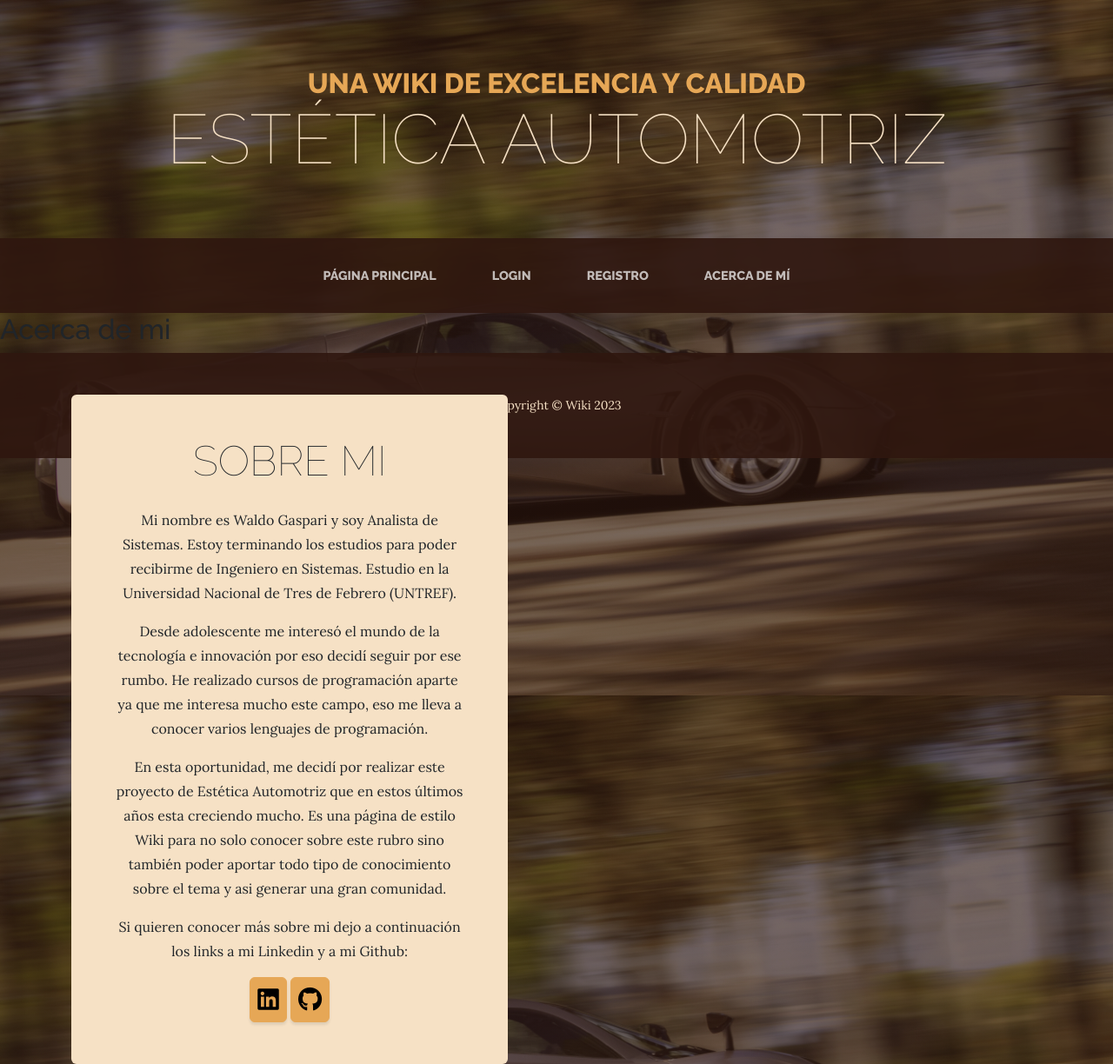
After one commit to WaldoGaspari/Gaspari_Waldo_55630, a Django app: page /acerca_de in a window 1280 px wide. The commit adds this page. Shown: the whole page at 87% size. Run offline with Django 4.2, Linux system fonts and the light colour scheme; some libraries are stand-ins or nearby versions.

Commit message:
Se agrega vista 'Acerca de mi'. Se puede ver estando logueado o no.

```diff
--- /dev/null
+++ b/aplicacion/templates/aplicacion/acerca_de_mi.html
@@ -0,0 +1,36 @@
+{% extends 'aplicacion/base.html' %}
+{% load static %}
+
+{% block titulo %}
+    Acerca de mi
+{% endblock titulo %}
+
+{% block contenido %}
+    <section>
+        <div class="container">
+            <div class="intro">
+                <div class="intro-text left-0 text-center bg-faded p-5 rounded">
+                    <h2 class="section-heading mb-4">
+                        <span class="section-heading-lower">Sobre mi</span>
+                    </h2>
+                    <p class="mb-3">Mi nombre es Waldo Gaspari y soy Analista de Sistemas. Estoy terminando los estudios para poder recibirme de Ingeniero en Sistemas. Estudio en la Universidad Nacional de Tres de Febrero (UNTREF).</p>
+                    <p class="mb-3">Desde adolescente me interesó el mundo de la tecnología e innovación por eso decidí seguir por ese rumbo. He realizado cursos de programación aparte ya que me interesa mucho este campo, eso me lleva a conocer varios lenguajes de programación.</p>
+                    <p class="mb-3">En esta oportunidad, me decidí por realizar este proyecto de Estética Automotriz que en estos últimos años esta creciendo mucho. Es una página de estilo Wiki para no solo conocer sobre este rubro sino también poder aportar todo tipo de conocimiento sobre el tema y asi generar una gran comunidad. </p>
+                    <p class="mb-3">Si quieren conocer más sobre mi dejo a continuación los links a mi Linkedin y a mi Github:</p>
+                    <a
+                        href="https://www.linkedin.com/in/waldo-ezequiel-gaspari"
+                        class="btn btn-primary"
+                        style="--bs-btn-padding-y: .25rem; --bs-btn-padding-x: .5rem; --bs-btn-font-size: 1.75rem;"
+                        ><i class="fa-brands fa-linkedin" title="Linkedin"></i>
+                    </a>
+                    <a
+                        href="https://github.com/WaldoGaspari"
+                        class="btn btn-primary"
+                        style="--bs-btn-padding-y: .25rem; --bs-btn-padding-x: .5rem; --bs-btn-font-size: 1.75rem;"
+                        ><i class="fa-brands fa-github" title="Github"></i>
+                    </a>
+                </div>
+        </div>
+    </section>
+
+{% endblock contenido %}
--- a/aplicacion/templates/aplicacion/base.html
+++ b/aplicacion/templates/aplicacion/base.html
@@ -35,7 +35,7 @@
                             <li class="nav-item px-lg-4"><a class="nav-link text-uppercase" href="{% url 'servicios' %}">Servicios</a></li>
                             <li class="nav-item px-lg-4"><a class="nav-link text-uppercase" href="{% url 'vehiculos' %}">Vehículos</a></li>
                             <li class="nav-item px-lg-4"><a class="nav-link text-uppercase" href="{% url 'productos' %}">Productos</a></li>
-                            <p>Hola {{user.username}}! Bienvenido!!!</p>
+                            <p>Hola {{user.username}}!</p>
                             <div class="text-center">
                                 <img src="{{ request.session.avatar }}" height="40px" weight="40px"/>
                                 <a
@@ -50,7 +50,9 @@
                         {% else %}
                             <li class="nav-item px-lg-4"><a class="nav-link text-uppercase" href="{% url 'login' %}">Login</a></li>
                             <li class="nav-item px-lg-4"><a class="nav-link text-uppercase" href="{% url 'registro' %}">Registro</a></li>
+
                         {% endif %}
+                        <li class="nav-item px-lg-4"><a class="nav-link text-uppercase" href="{% url 'acerca_de' %}">Acerca de mí</a></li>
                     </ul>
                 </div>
             </div>
--- a/aplicacion/urls.py
+++ b/aplicacion/urls.py
@@ -21,4 +21,5 @@ urlpatterns = [
     path('logout/', LogoutView.as_view(template_name="aplicacion/logout.html"), name="logout" ),
     path('editar_usuario/', editarUsuario, name="editar_usuario" ),
     path('agregar_avatar/', agregarAvatar, name="agregar_avatar" ),
+    path('acerca_de', acercaDe, name="acerca_de" ),
 ]
--- a/aplicacion/views.py
+++ b/aplicacion/views.py
@@ -16,6 +16,9 @@ from django.views.generic import DeleteView
 
 def home(request):
     return render(request, "aplicacion/inicio.html")
+
+def acercaDe(request):
+    return render(request, "aplicacion/acerca_de_mi.html")
 
 @login_required
 def servicios(request):
```
Also changed, not shown: baseDeDatos.db.
